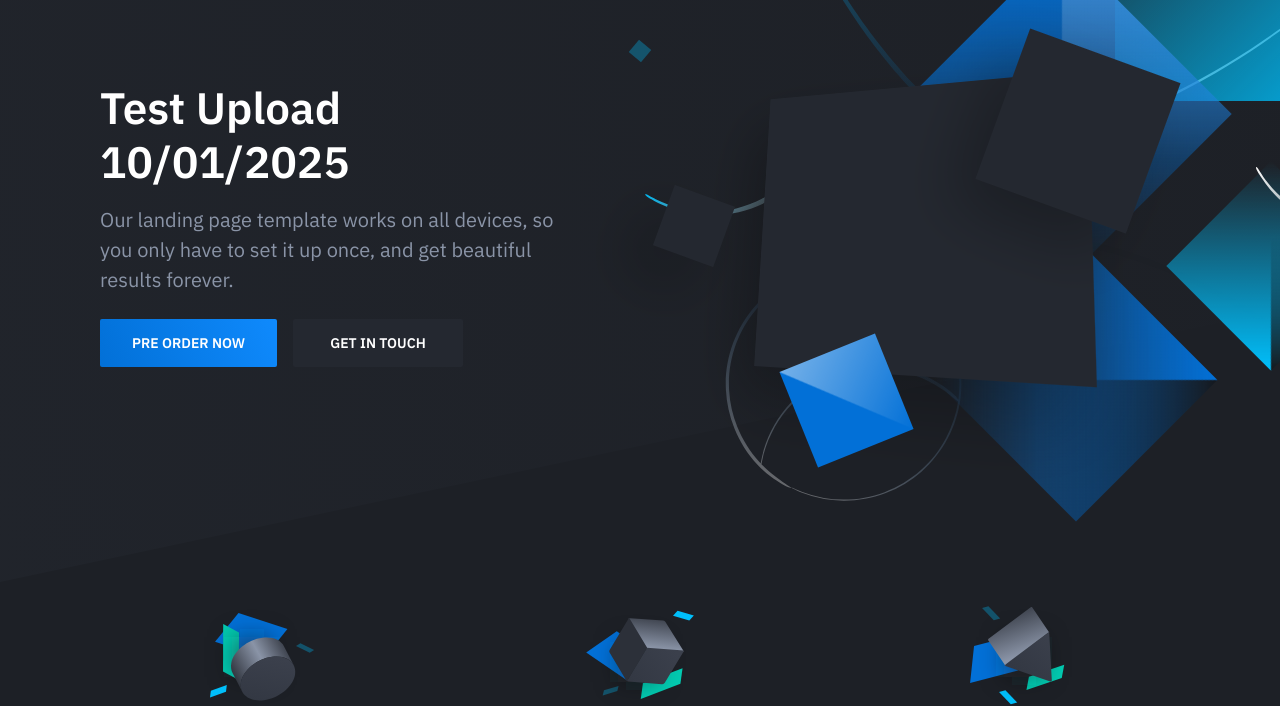
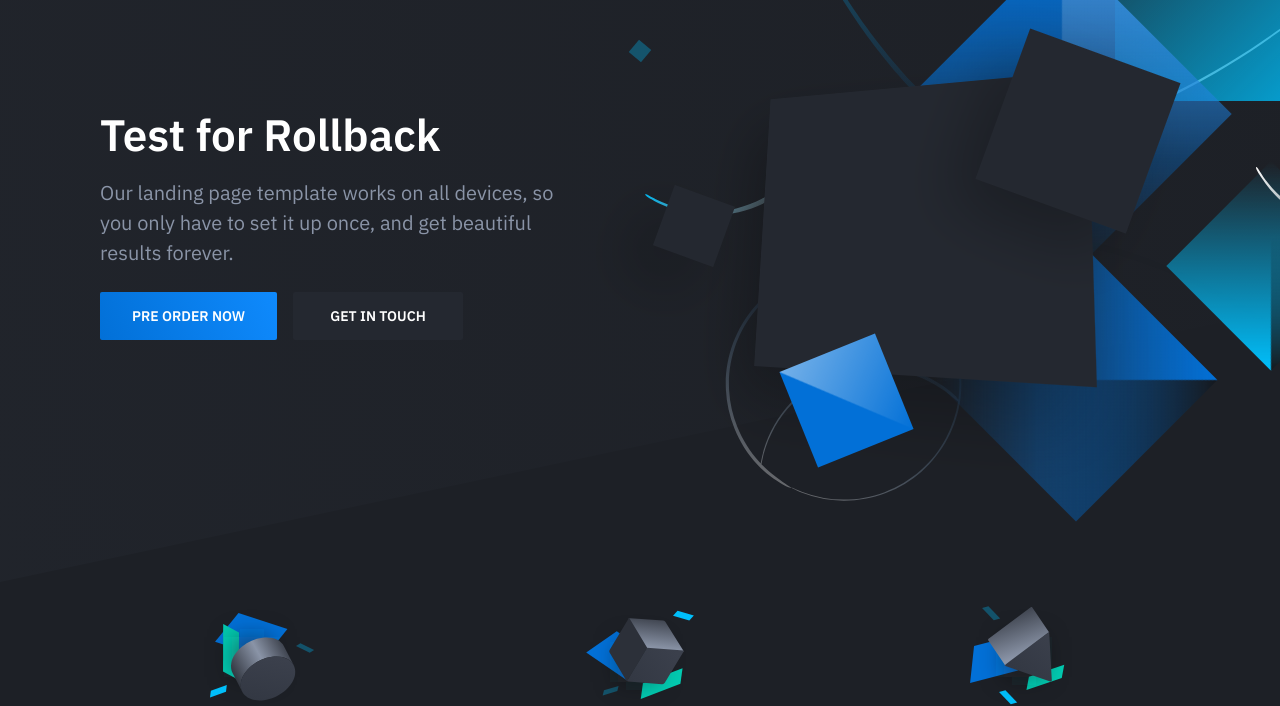
Before and after one commit to Qazzi/html, a plain HTML site: page index.html in a window 1280 px wide. Shown: the part 118-824 px from the top of the page. Drawn offline with nearby package versions, Linux system fonts and the light colour scheme.

Commit message:
Upload 2

```diff
--- a/index.html
+++ b/index.html
@@ -31,7 +31,7 @@
                 <div class="container">
                     <div class="hero-inner">
 						<div class="hero-copy">
-	                        <h1 class="hero-title mt-0">Test Upload 10/01/2025</h1>
+	                        <h1 class="hero-title mt-0">Test for Rollback</h1>
 	                        <p class="hero-paragraph">Our landing page template works on all devices, so you only have to set it up once, and get beautiful results forever.</p>
 	                        <div class="hero-cta"><a class="button button-primary" href="#">Pre order now</a><a class="button" href="#">Get in touch</a></div>
 						</div>
```
